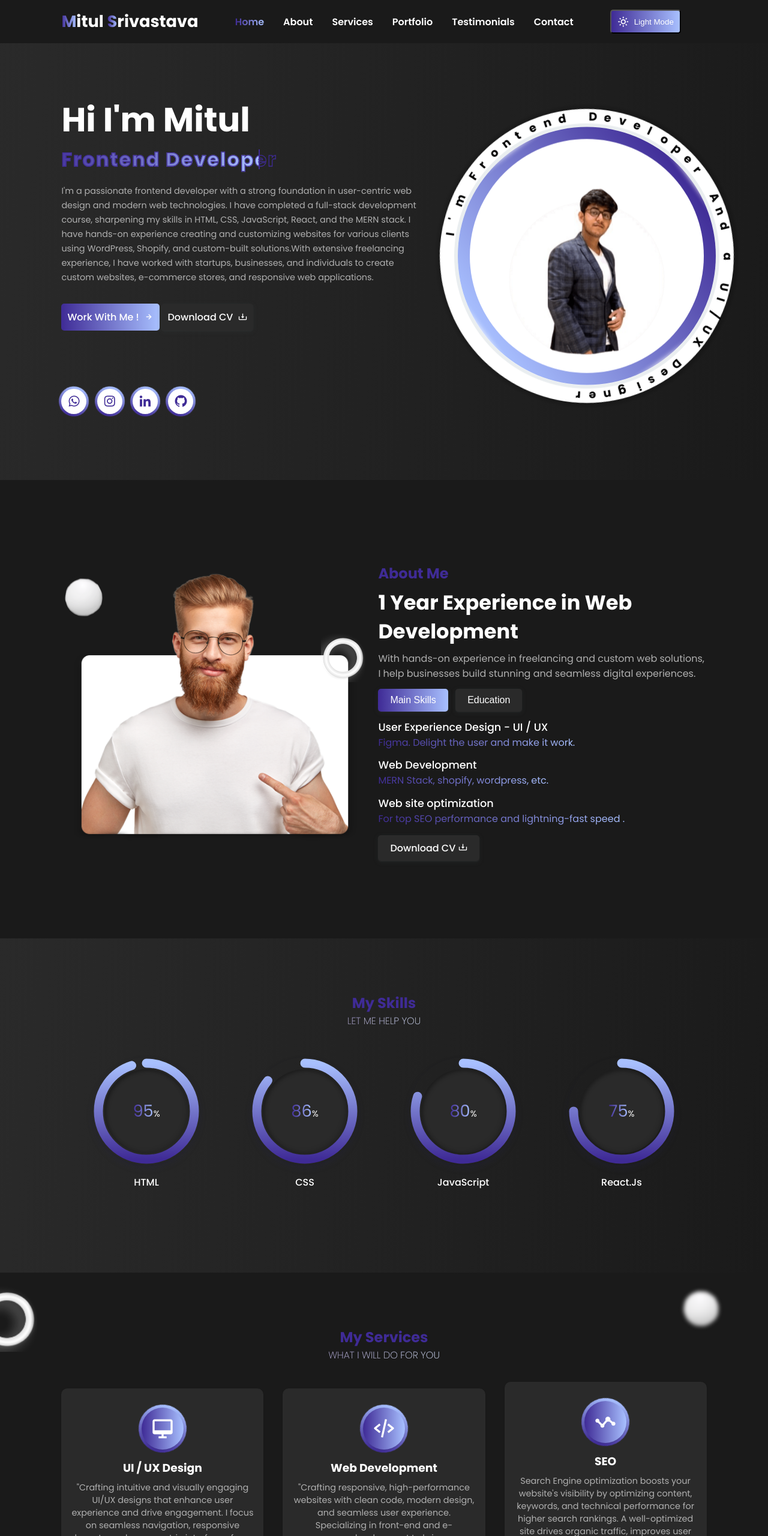
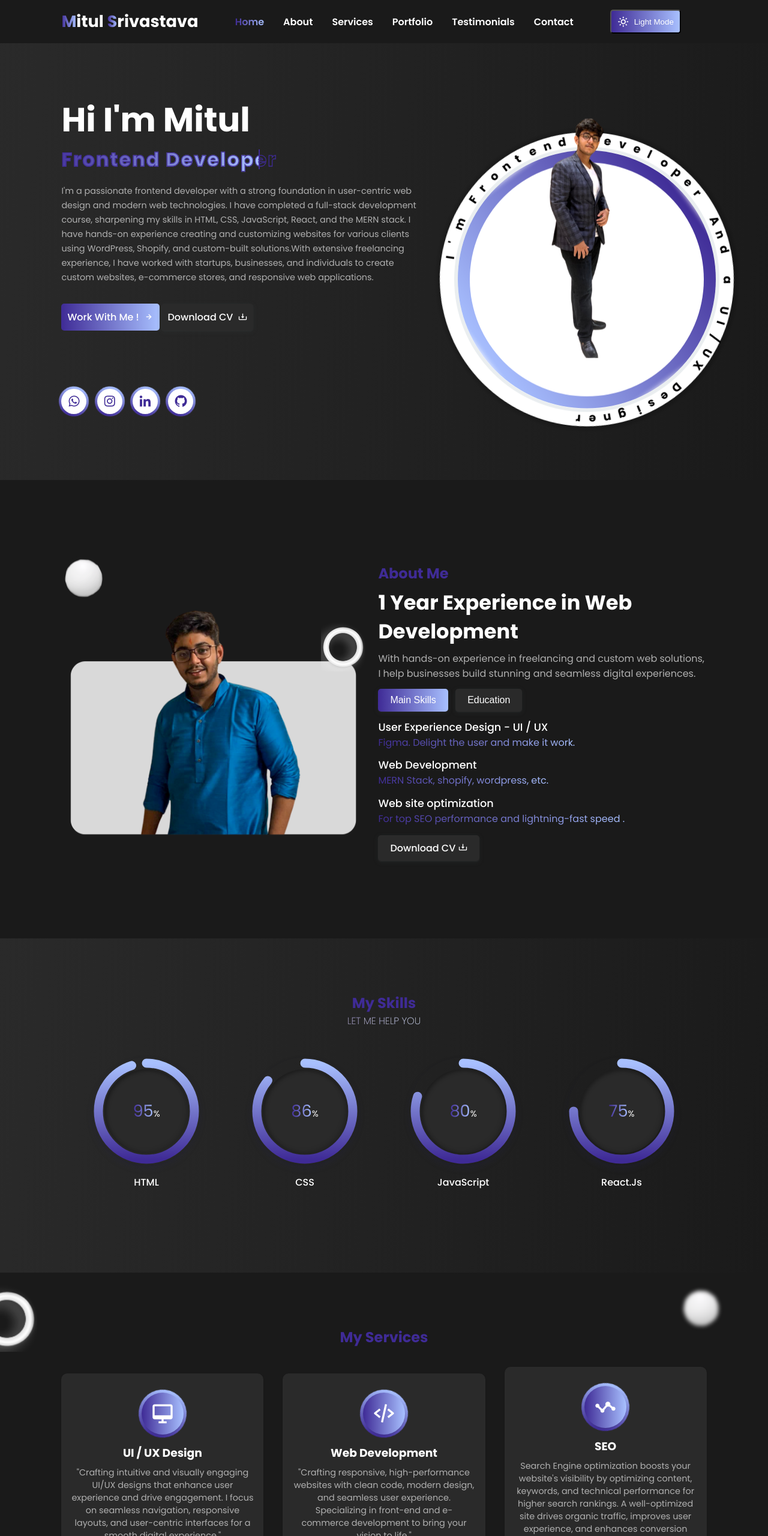
Before and after one commit to MitulSrivastava/Mitul, a plain HTML site: page index.html in a window 1280 px wide. Shown: the top 2560 px of the page at 60% size. Drawn offline with nearby package versions, Linux system fonts and the light colour scheme.

Commit message:
images added and bug fixes

```diff
--- a/index.html
+++ b/index.html
@@ -105,20 +105,21 @@
 
       </div>
       <div class="img-hero">
-        <img src="img/Untitled_design-removebg-preview.png" alt="Mitul Srivastava - Frontend Developer and UI/UX Designer" />
+        <img src="img/Untitled (1080 x 1080 px).png" alt="Mitul Srivastava - Frontend Developer and UI/UX Designer" />
         <div class="rotate-text">
           <div class="text">
             <p>I'm Frontend Developer And a UI/UX Designer</p>
           </div>
           <span><i></i></span>
         </div>
+
       </div>
     </section>
 
     <!-- ==================== About Section ==================== -->
     <section class="about" id="about">
       <div class="about-img">
-        <img src="img/aboutMe.png" alt="About Mitul Srivastava - Professional Web Developer" class="aboutHero" />
+        <img src="img/Untitled .png" alt="About Mitul Srivastava - Professional Web Developer" class="aboutHero" />
         <div class="showcase-ring">
           <img src="shapes/ring.png" class="ring" />
           <img src="shapes/circle.png" class="circle" />
@@ -282,7 +283,7 @@
     <section class="services" id="services">
       <div class="main-text">
         <h2 class="heading">My Services</h2>
-        <span>what i will do for you</span>
+        <span></span>
       </div>
 
       <div class="allServices">
@@ -345,8 +346,8 @@
     <!-- ==================== Portfolio Section ==================== -->
     <section class="portfolio" id="portfolio">
       <div class="main-text">
-        <h2 class="heading">My Portfolio</h2>
-        <span>My Works</span>
+        <h2 class="heading">What i will do for you</h2>
+        <span></span>
       </div>
 
 
--- a/style.css
+++ b/style.css
@@ -327,8 +327,8 @@ section {
   display: flex;
   justify-content: center;
   align-items: center;
-  overflow: hidden;
   padding: 2rem;
+  overflow: visible;
 }
 
 .rotate-text span {
@@ -367,6 +367,7 @@ section {
   border-radius: 50%;
   box-shadow: 0 1px 6px 5.94px rgba(0, 0, 0, 0.2);
   animation: rotateText 30s linear infinite;
+  overflow: visible;
 }
 
 .rotate-text .text p {
@@ -381,6 +382,7 @@ section {
   top: 0;
   left: 50%;
   font-size: 1.2rem;
+  white-space: nowrap;
 }
 
 /* ==================== About section css code ============================ */
```
Also changed, not shown: img/Untitled (1080 x 1080 px).png (added), img/Untitled .png (added), img/Untitled_design-removebg-preview.png (deleted), 2 other files.
